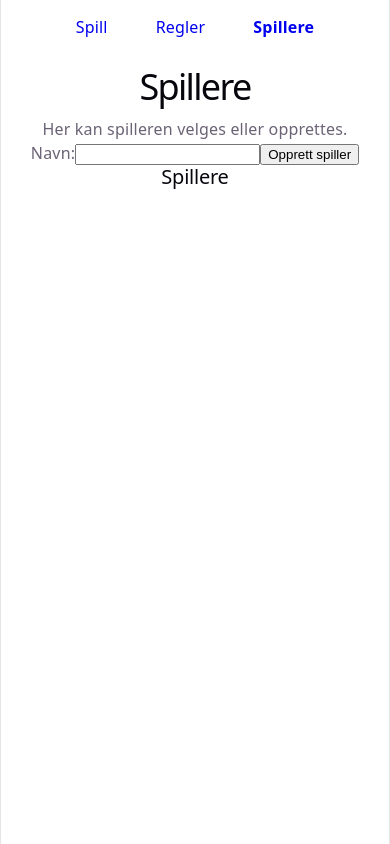
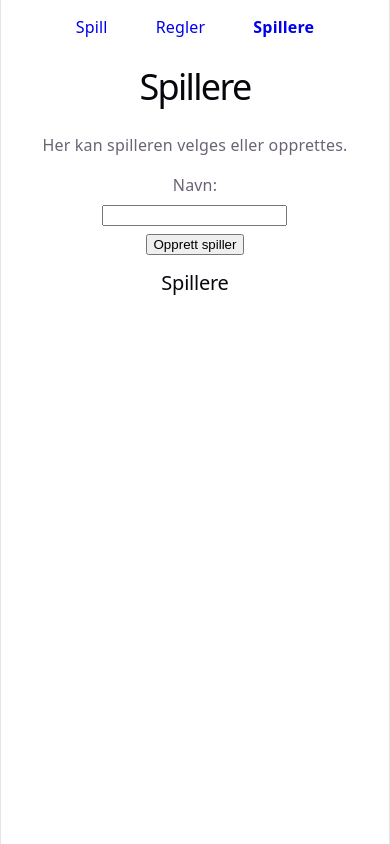
Before and after one commit to vildehf/video-poker, a React (Vite) app: page /spillere in a window 390 px wide. Built offline with nearby package versions, Linux system fonts and the light colour scheme.

Commit message:
style: improve layouts and accessibility

```diff
--- a/src/components/PayoutTable/PayoutTable.tsx
+++ b/src/components/PayoutTable/PayoutTable.tsx
@@ -4,14 +4,22 @@ export default function PayoutTable() {
       <thead>
         <tr>
           <th>Hånd</th>
-          <th>Utbetaling</th>
+          <th>Premie</th>
         </tr>
       </thead>
 
       <tbody>
         <tr>
           <td>Par</td>
-          <td></td>
+          <td>2 × innsats</td>
+        </tr>
+        <tr>
+          <td>To par</td>
+          <td>3 × innsats</td>
+        </tr>
+        <tr>
+          <td>Tre like</td>
+          <td>4 × innsats</td>
         </tr>
       </tbody>
     </table>
--- a/src/pages/GamePage.module.css
+++ b/src/pages/GamePage.module.css
@@ -30,7 +30,17 @@
   }
 
   .gameInfo {
-    flex-direction: column;
+    display: grid;
+    justify-content: center;
     gap: 0.5rem;
+    margin-bottom: 1.5rem;
+
+    p {
+      margin: 0;
+    }
+
+    button {
+      margin-top: 0.5rem;
+    }
   }
 }
--- /dev/null
+++ b/src/pages/PlayersPage.module.css
@@ -0,0 +1,42 @@
+.playersPage {
+  display: grid;
+  justify-content: center;
+  gap: 1rem;
+
+  form {
+    display: flex;
+    flex-direction: column;
+    gap: 0.75;
+    align-items: center;
+
+    label {
+      display: flex;
+      flex-direction: column;
+      gap: 0.5rem;
+      align-items: center;
+    }
+
+    input {
+      text-align: center;
+    }
+
+    button {
+      margin-top: 0.5rem;
+    }
+  }
+
+  .playerList {
+    display: flex;
+    gap: 0.5rem;
+    flex-wrap: wrap;
+    justify-content: center;
+  }
+}
+
+@media (max-width: 600px) {
+  .playersPage {
+    form {
+      flex-direction: column;
+    }
+  }
+}
--- a/src/pages/PlayersPage.tsx
+++ b/src/pages/PlayersPage.tsx
@@ -1,5 +1,6 @@
 import { useState, useEffect } from "react";
 import type { Player } from "../types/Player";
+import styles from "./PlayersPage.module.css";
 
 export default function PlayersPage() {
   const [players, setPlayers] = useState<Player[]>(() => {
@@ -48,7 +49,7 @@ export default function PlayersPage() {
   }
 
   return (
-    <main>
+    <main className={styles.playersPage}>
       <h1>Spillere</h1>
       <p>Her kan spilleren velges eller opprettes.</p>
 
@@ -62,13 +63,13 @@ export default function PlayersPage() {
       </form>
 
       <h2>Spillere</h2>
-
-      {players.map((player) => (
-        <button key={player.name} onClick={() => setCurrentPlayer(player)}>
-          {player.name} - {player.coins} coins
-        </button>
-      ))}
-
+      <div className={styles.playerList}>
+        {players.map((player) => (
+          <button key={player.name} onClick={() => setCurrentPlayer(player)}>
+            {player.name} - {player.coins} coins
+          </button>
+        ))}
+      </div>
       {currentPlayer && <p>Valgt spiller: {currentPlayer.name}</p>}
     </main>
   );
--- /dev/null
+++ b/src/pages/RulesPage.module.css
@@ -0,0 +1,16 @@
+.rulesPage {
+  display: grid;
+  justify-items: center;
+  gap: 1rem;
+
+  table {
+    border-collapse: collapse;
+
+    th,
+    td {
+      padding: 0.75rem 1.5rem;
+      border: 1px solid black;
+      text-align: left;
+    }
+  }
+}
--- a/src/pages/RulesPage.tsx
+++ b/src/pages/RulesPage.tsx
@@ -1,8 +1,9 @@
 import PayoutTable from "../components/PayoutTable/PayoutTable";
+import styles from "./RulesPage.module.css";
 
 export default function RulesPages() {
   return (
-    <main>
+    <main className={styles.rulesPage}>
       <h1>Regler</h1>
       <PayoutTable />
     </main>
```
